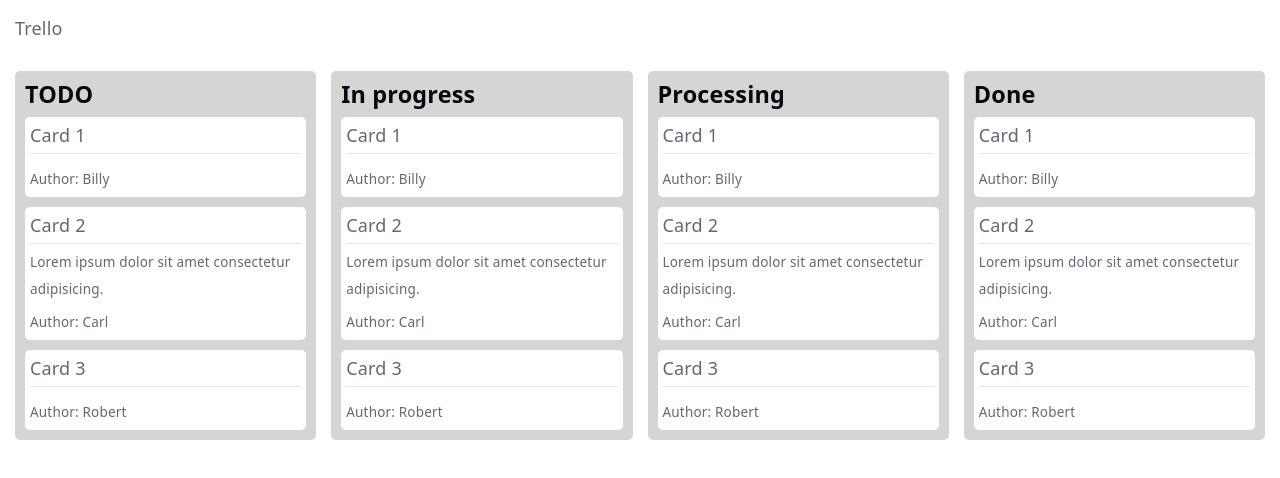
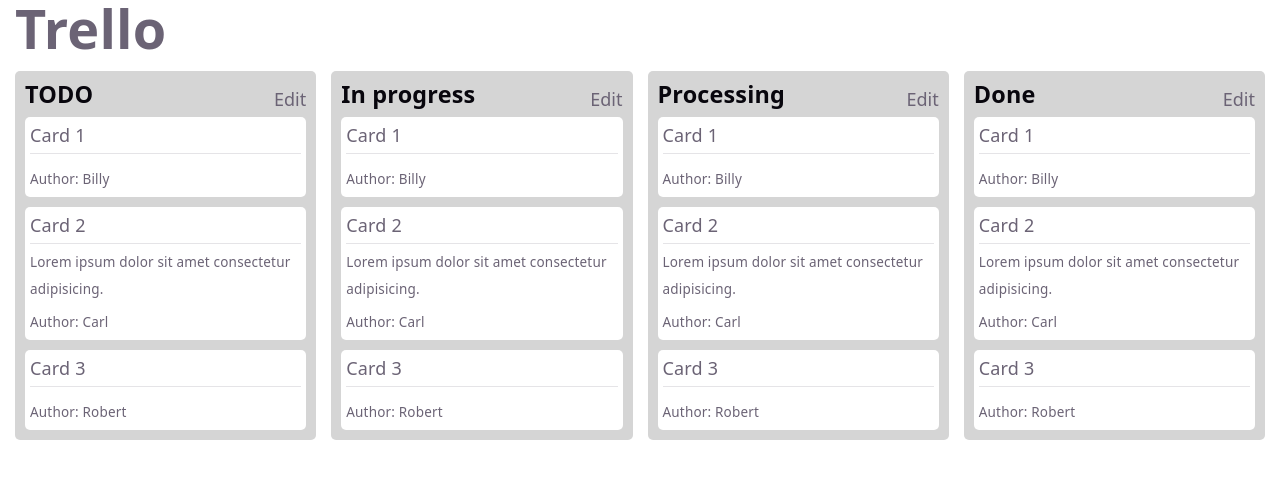
Before and after one commit to TalantRys/trello-react, a React (Vite) app: page / in a window 1280 px wide. Shown: the top 478 px of the page. Built offline with nearby package versions, Linux system fonts and the light colour scheme.

Commit message:
feat: working on column title change feature

```diff
--- a/src/App.tsx
+++ b/src/App.tsx
@@ -5,7 +5,7 @@
   return (
     <>
       <div className="container">
-        <h1>Trello</h1>
+        <h1 style={{fontSize:"3rem", fontWeight:"bold"}}>Trello</h1>
       </div>
       <Board />
     </>
--- a/src/components/Board/Board.tsx
+++ b/src/components/Board/Board.tsx
@@ -1,6 +1,7 @@
 import classNames from "classnames";
 import styles from "./board.module.scss";
 import Column from "../Column/Column";
+import { useState } from "react";
 
 interface CardProps {
   title: string;
@@ -26,15 +27,29 @@
 
 cards = cards.map((card, i) => ({ ...card, title: `Card ${i + 1}` }));
 
+const columnsArr: { id: number; title: string }[] = [
+  { id: 0, title: "TODO" },
+  { id: 1, title: "In progress" },
+  { id: 2, title: "Processing" },
+  { id: 3, title: "Done" },
+];
+
 function Board() {
+  const [columns, setColumns] = useState(columnsArr);
+
   return (
     <div className={styles.board}>
       <div className={classNames(styles.board__container, "container")}>
         <div className={styles.board__items}>
-          <Column title="TODO" cards={cards} />
-          <Column title="In progress" cards={cards} />
-          <Column title="Processing" cards={cards} />
-          <Column title="Done" cards={cards} />
+          {columns.map((column) => (
+            <Column
+              key={column.id}
+              title={column.title}
+              cards={cards}
+              columns={columns}
+              onSetColumns={setColumns}
+            />
+          ))}
         </div>
       </div>
     </div>
--- a/src/components/Column/Column.tsx
+++ b/src/components/Column/Column.tsx
@@ -1,5 +1,6 @@
 import styles from "./column.module.scss";
 import Card from "../Card/Card";
+import { useState, type ChangeEvent, type ChangeEventHandler } from "react";
 
 interface CardProps {
   title: string;
@@ -10,12 +11,45 @@
 interface ColumnProps {
   title: string;
   cards: Array<CardProps>;
+  columns: { id: number; title: string }[];
+  onSetColumns: CallableFunction;
 }
 
-export default function Column({ title, cards }: ColumnProps) {
+export default function Column({
+  title,
+  cards,
+  columns,
+  onSetColumns,
+}: ColumnProps) {
+  const [isEditTitle, setIsEditTitle] = useState(false);
+
+  function handleChange(event: ChangeEvent) {
+    const newTitle = event.target;
+    const newColumns = columns.map((column) => {
+      if (column.title === title) {
+        return {
+          ...column,
+          title: newTitle,
+        };
+      }
+
+      return column;
+    });
+
+    onSetColumns(newColumns);
+  }
   return (
     <div className={styles.column}>
-      <p className={styles.column__title}>{title}</p>
+      <div className={styles.column__header}>
+        {isEditTitle ? (
+          <input type="text" value={title} onChange={handleChange} />
+        ) : (
+          <p className={styles.column__title}>{title}</p>
+        )}
+        <button type="button" onClick={() => setIsEditTitle(true)}>
+          {!isEditTitle ? "Edit" : "X"}
+        </button>
+      </div>
       <div className={styles.column__cards}>
         {cards.map((card, i) => (
           <Card
--- a/src/components/Column/column.module.scss
+++ b/src/components/Column/column.module.scss
@@ -4,6 +4,12 @@
   background-color: var(--column-bg);
   padding: 10px;
   border-radius: 5px;
+
+  // .column__header
+  &__header{
+    @include flex($jc: space-between);
+  }
+
   // .column__title
 
   &__title {
```
